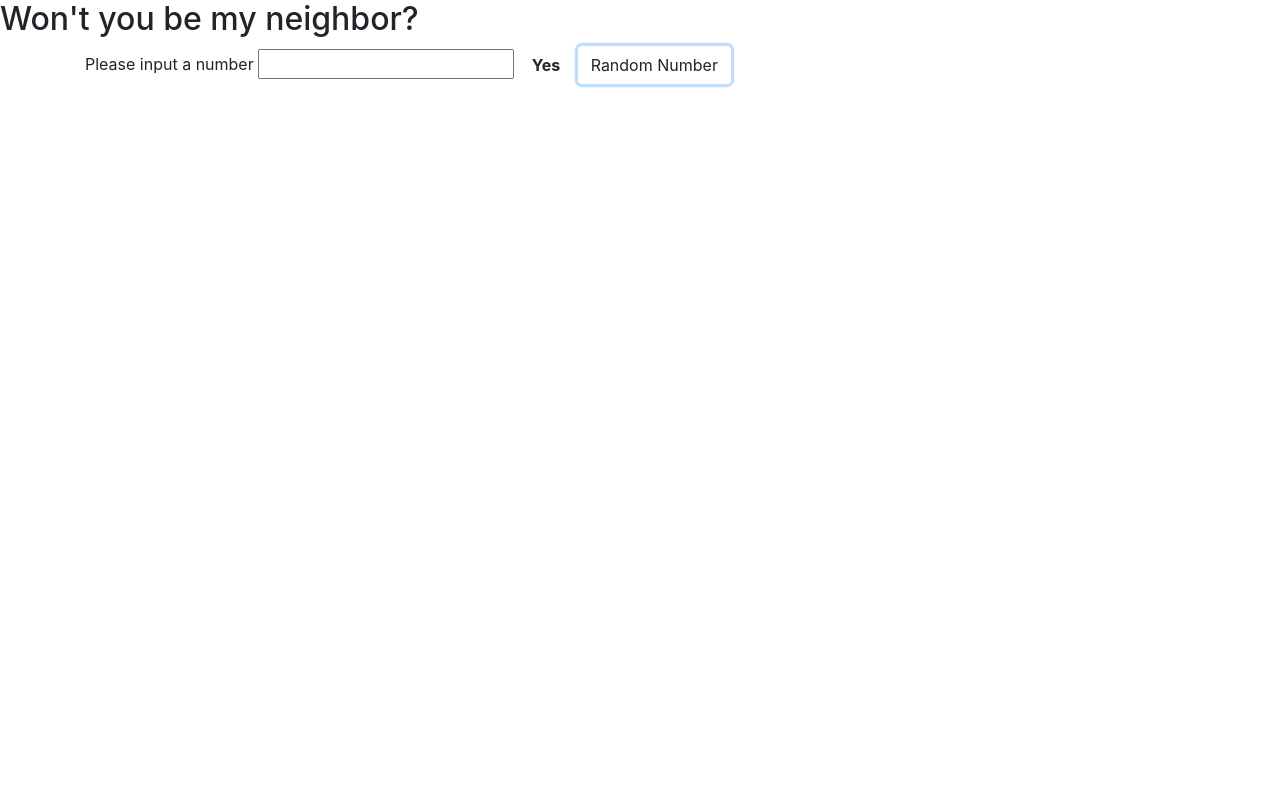
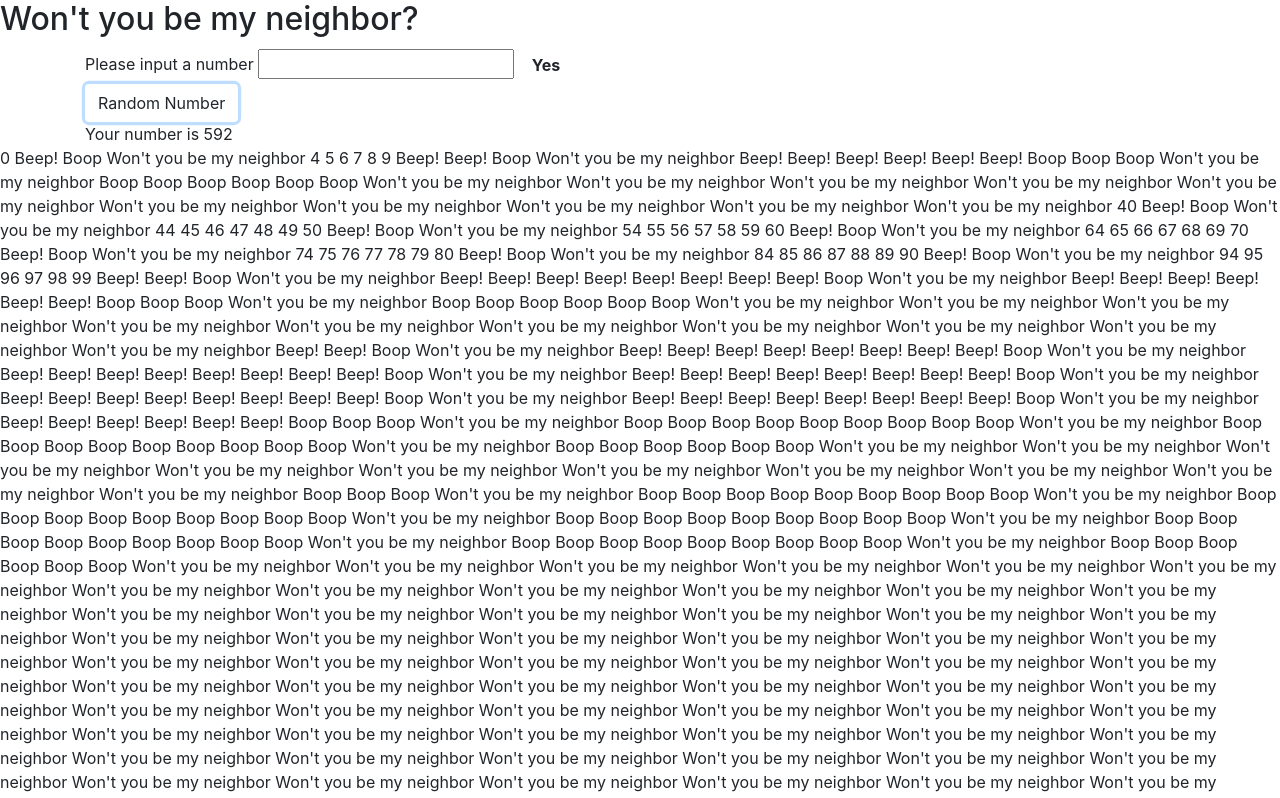
Before and after one commit to CyndaZ42/wont-you-be-my-neighbor, a plain HTML site: page index.html in a window 1280 px wide. Both pictures are taken after a click on the button "Random Number". Shown: the top 798 px of the page. Drawn offline with Linux system fonts and the light colour scheme.

Commit message:
add random number button

```diff
--- a/index.html
+++ b/index.html
@@ -15,8 +15,13 @@
         <label for="number">Please input a number</label>
         <input type="number" id="number" min="1" >
         <button type="submit" class="btn"><b>Yes</b></button>
-        <button type="button" class="btn">Random Number</button>
       </form>
+      <form id="rndm">
+        <button type="submit" class="btn">Random Number</button>
+      </form>
+      <div id="lazy">
+
+      </div>
     </div>
     <div id="output">
 
--- a/js/scripts.js
+++ b/js/scripts.js
@@ -1,7 +1,9 @@
 //Utility Logic
 
-function RNG(cap){
-  return Math.floor(math.random() * cap) + 1;
+function RNG(){
+  const cap2 = Math.floor(Math.random() * 969) + 1;
+  const cap = Math.floor(Math.random() * cap2) + 1;
+  return Math.floor(Math.random() * cap) + 1;
 }
 
 //Buisiness Logic
@@ -41,6 +43,14 @@ function beMyNeighbor(input){
 //UI Logic
 
 $(document).ready(function(){
+
+  $("form#rndm").submit(function(event){
+    event.preventDefault();
+    const randomNum = RNG();
+    $("#lazy").text("Your number is " + randomNum);
+    $("#output").text(beMyNeighbor(randomNum));
+  });
+
   $("form#neighbor").submit(function(event){
     event.preventDefault();
     const number = $("#number").val();
```
